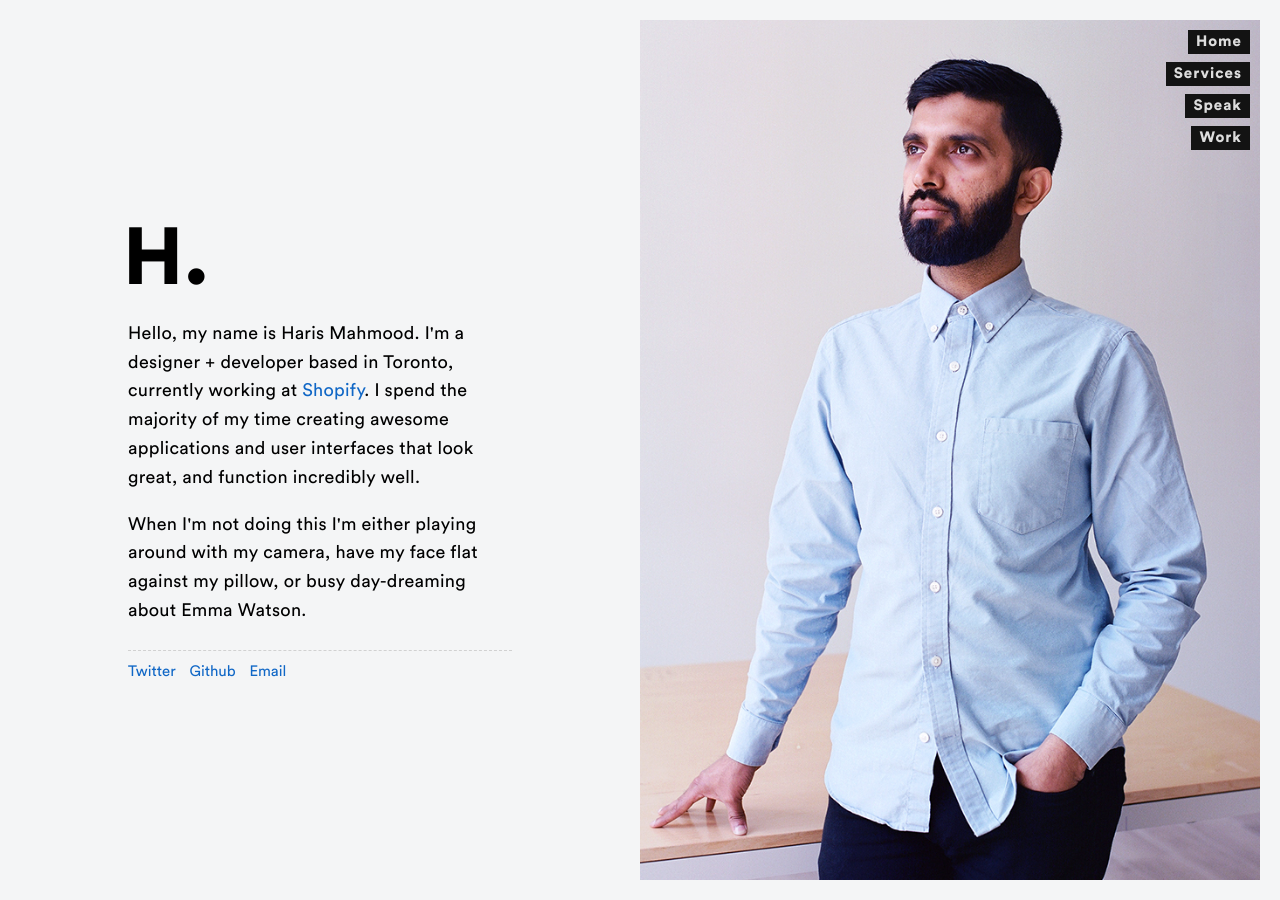
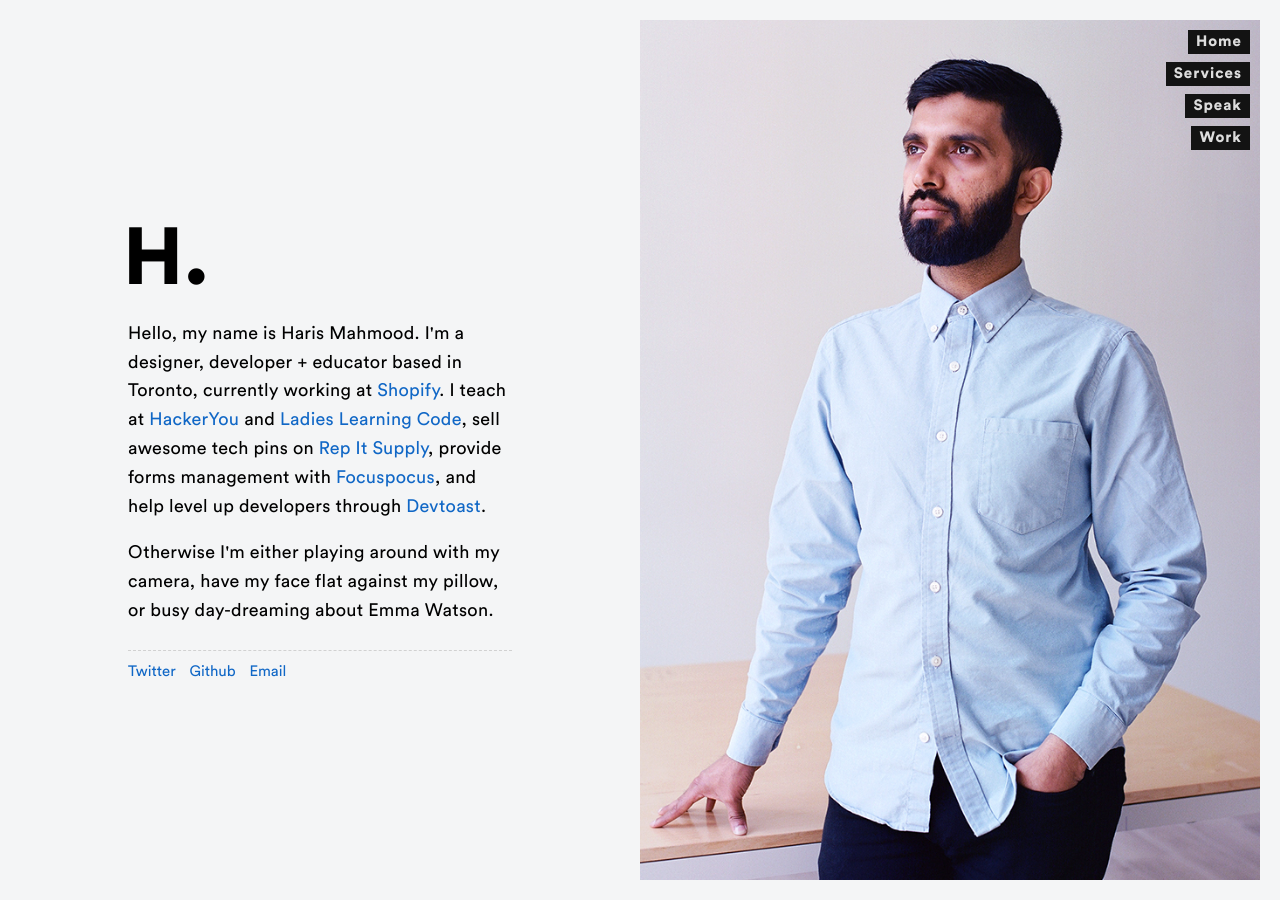
Before and after one commit to harisaurus/harisaurus.github.io, a Jekyll site: the page built from index.html, in a window 1280 px wide. Built offline with Jekyll 4.4.1, drawn with Linux system fonts in a browser that asks for light colours.

Commit message:
home page text update

```diff
--- a/index.html
+++ b/index.html
@@ -6,12 +6,14 @@ pageWrapperImage: images/harisnapoleon.jpg
 
 <h1>H.</h1>
 
-<p class="p--large">Hello, my name is Haris Mahmood. I'm a designer + developer based in Toronto, currently working at <a href="http://www.shopify.com">Shopify</a>. I spend the majority of my time creating awesome applications and user interfaces that look great, and function incredibly well.</p>
+<p class="p--large">Hello, my name is Haris Mahmood. I'm a designer, developer + educator based in Toronto, currently working at <a href="http://www.shopify.com" target="_blank">Shopify</a>. I teach at <a href="http://www.hackeryou.com" target="_blank">HackerYou</a> and <a href="http://www.ladieslearningcode.com">Ladies Learning Code</a>, sell awesome tech pins on <a href="https://www.repitsupply.com/">Rep It Supply</a>, provide forms management with <a href="http://www.focuspocus.io">Focuspocus</a>, and help level up developers through <a href="http://www.devtoast.io">Devtoast</a>.</p>
 
-<p class="p--large">When I'm not doing this I'm either playing around with my camera, have my face flat against my pillow, or busy day-dreaming about Emma Watson.</p>
+<p class="p--large">Otherwise I'm either playing around with my camera, have my face flat against my pillow, or busy day-dreaming about Emma Watson.</p>
 <hr>
 <div class="social">
   <a class="social-item" href="//twitter.com/harismahmood89" target="_blank">Twitter</a>
   <a class="social-item" href="//github.com/harismahmood89" target="_blank">Github</a>
   <a class="social-item" href="mailto:harismahmood89@gmail.com" target="_blank">Email</a>
 </div>
+
+<!-- I spend the majority of my time creating awesome applications and user interfaces that look great, and function incredibly well. -->
```
